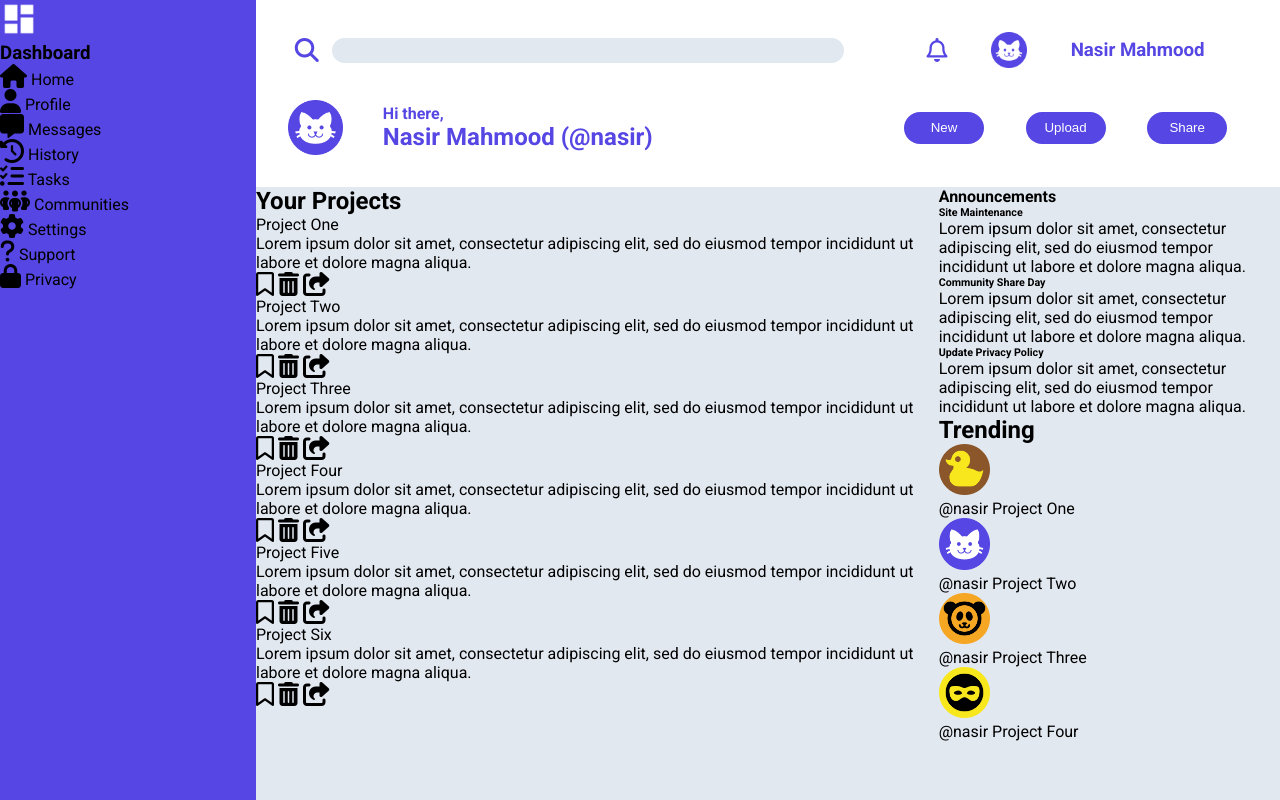
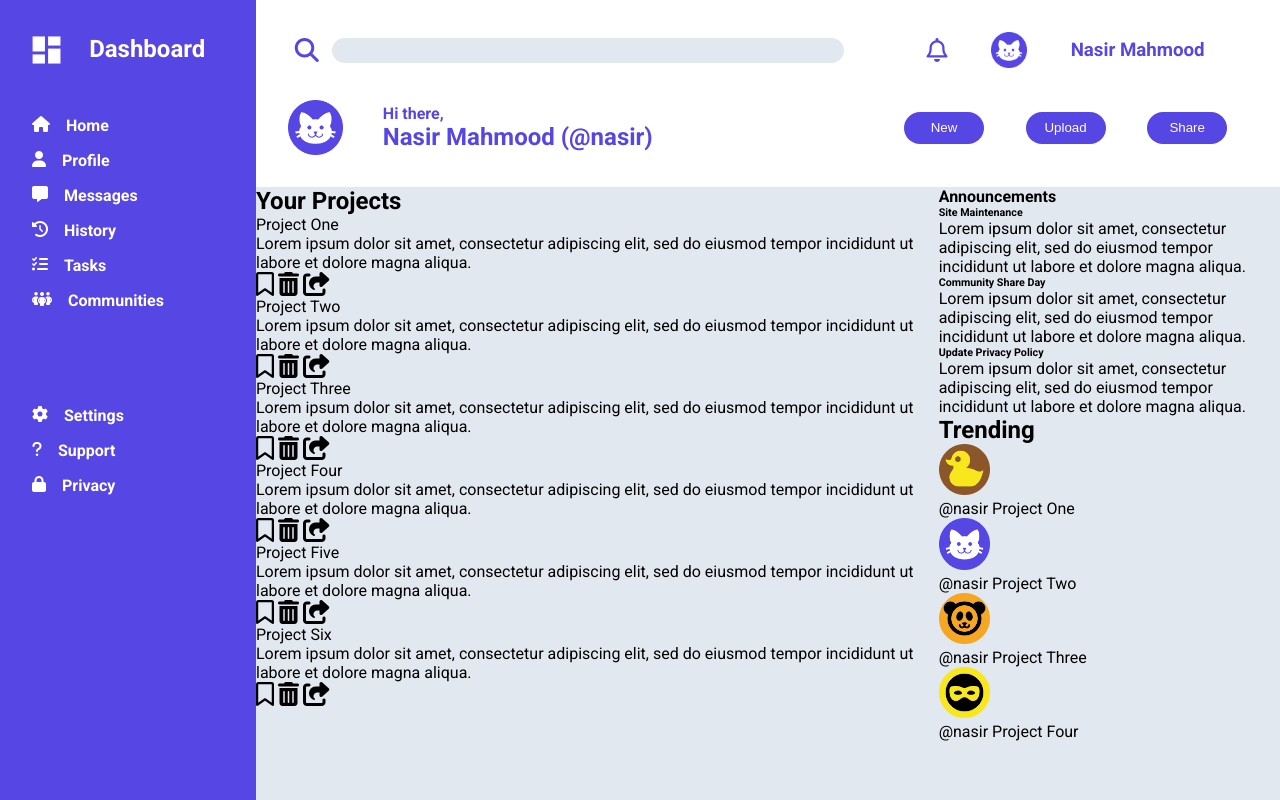
Before and after one commit to Nasirkhan294/admin-dashboard, a plain HTML site: page index.html in a window 1280 px wide. Drawn offline with Linux system fonts and the light colour scheme.

Commit message:
Add styling to sidebar

```diff
--- a/index.html
+++ b/index.html
@@ -42,19 +42,19 @@
       </div>
       <div class="main-links">
         <ul>
-          <li><i class="fa-solid fa-house"></i> Home</li>
-          <li><i class="fa-solid fa-user"></i> Profile</li>
-          <li><i class="fa-solid fa-message"></i> Messages</li>
-          <li><i class="fa-solid fa-clock-rotate-left"></i> History</li>
-          <li><i class="fa-solid fa-list-check"></i> Tasks</li>
-          <li><i class="fa-solid fa-people-group"></i> Communities</li>
+          <li><i class="fa-solid fa-house"></i> <p>Home</p></li>
+          <li><i class="fa-solid fa-user"></i> <p>Profile</p></li>
+          <li><i class="fa-solid fa-message"></i> <p>Messages</p></li>
+          <li><i class="fa-solid fa-clock-rotate-left"></i> <p>History</p></li>
+          <li><i class="fa-solid fa-list-check"></i> <p>Tasks</p></li>
+          <li><i class="fa-solid fa-people-group"></i> <p>Communities</p></li>
         </ul>
       </div>
       <div class="other-links">
         <ul>
-          <li><i class="fa-solid fa-gear"></i> Settings</li>
-          <li><i class="fa-solid fa-question"></i> Support</li>
-          <li><i class="fa-solid fa-lock"></i> Privacy</li>
+          <li><i class="fa-solid fa-gear"></i> <p>Settings</p></li>
+          <li><i class="fa-solid fa-question"></i> <p>Support</p></li>
+          <li><i class="fa-solid fa-lock"></i> <p>Privacy</p></li>
         </ul>
       </div>
     </nav>
--- a/style.css
+++ b/style.css
@@ -29,23 +29,10 @@ header {
     grid-column: 2 / -1;
     display: grid;
     gap: 2rem;
-    grid-template-columns: 1fr 1fr 1fr 1fr 1fr;
+    grid-template-columns: repeat(5, 1fr);
     padding: 2rem;
     color: #5646E3;
 }
-
-.sidebar {
-    grid-column: 1/2;
-    grid-row: 1 / -1;
-    background-color: #5646E3;
-}
-
-main {
-    display: grid;
-    grid-template-columns: 2fr 1fr;
-    background-color: #E2E8F0;
-}
-
 
 .search-wrapper {
     grid-column: 1 /4;
@@ -106,3 +93,54 @@ main {
     border-radius: 1rem;
     color: #fff;
 }
+
+.sidebar {
+    grid-area: 1 / 1 / -1 / 2;
+    background-color: #5646E3;
+    display: grid;
+    grid-template-rows: auto auto 1fr;
+    padding: 1rem;
+}
+
+.sidebar .logo {
+    display: flex;
+    justify-content: space-around;
+    align-items: flex-start;
+    width: 90%;
+    padding-top: 1rem;
+}
+
+.sidebar .logo img {
+    width: 18%;
+}
+
+.sidebar h3 {
+    font-size: 1.5rem;
+    color: #fff;
+    padding-top: 0.2rem;
+}
+
+.sidebar .main-links, .other-links  {
+    margin: 2rem  1rem;
+}
+
+.sidebar ul li {
+    display: flex;
+    margin: 1rem 0;
+    color: #fff;
+}
+
+.sidebar ul li i {
+    margin-right: 1rem;
+    font-size: 1rem;
+}
+
+.sidebar ul li p  {
+    font-weight: 700;
+}
+
+main {
+    display: grid;
+    grid-template-columns: 2fr 1fr;
+    background-color: #E2E8F0;
+}
```
